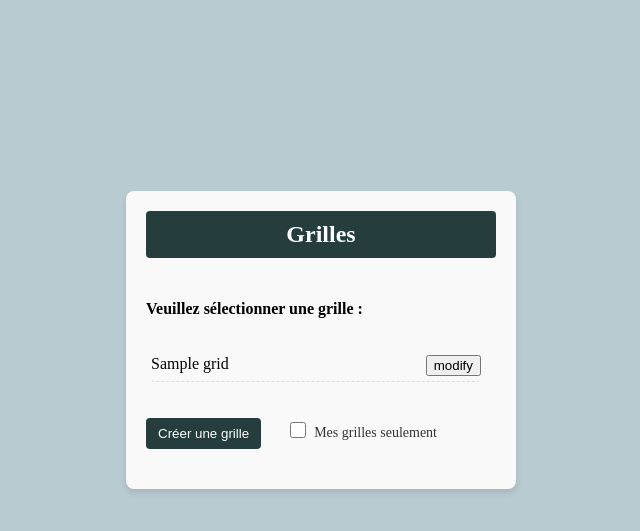
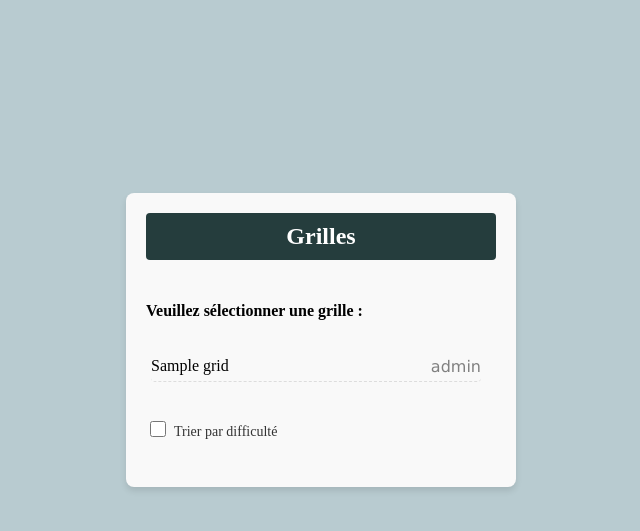
Before and after one commit to sadyanis/Crucy_word, a PHP site: page /Vue/mainmenu.php in a window 1280 px wide. Shown: the part 50-581 px from the top of the page, without its empty margins (319-959 px from the left). Run offline with PHP 8.4, Linux system fonts and the light colour scheme; the visitor is signed in with stand-in values (Sample User, id 1); tables that the repository leaves empty or names only in its code hold one stand-in row (values such as "Sample post").

Commit message:
adding some features

```diff
--- a/Vue/LOGIN/styleLog.css
+++ b/Vue/LOGIN/styleLog.css
@@ -142,7 +142,7 @@
 .row{
     display: flex;
     justify-content: space-between;
-    margin-bottom: 40px;
+    margin-top: 30px;
 }
 .forg{
     color: #333;
@@ -186,7 +186,7 @@
 }
 
  #signupBtn{
-    margin-top: 50px;
+    margin-top: 20px;
      background: #0d9646;
 
 }
--- a/Vue/Script/scriptMainmenu.js
+++ b/Vue/Script/scriptMainmenu.js
@@ -69,10 +69,10 @@
     try {
         const checkbox = document.getElementById('filter-my-grids');
         const gridList = document.getElementById('vertical_indice');
-        fetchGrids();
+
         checkbox.addEventListener('change', () => {
-            const showMyGrids = checkbox.checked;
-            fetchGrids(showMyGrids);
+            const showordered = checkbox.checked;
+            fetchGrids(showordered);
         });
     } catch (error) {
         console.error('Error initializing filter checkbox:', error);
@@ -81,11 +81,15 @@
 
 // Fonction pour récupérer les grilles
 function fetchGrids(filterMyGrids = false) {
-    const url = filterMyGrids ? '../controllers/get_user_grids.php' : '../controllers/get_all_grids.php';
-
-    fetch(url)
-        .then(response => response.json())
+    console.log(filterMyGrids);
+    fetch('../controllers/get_all_grids.php',{
+        method: 'POST',
+        headers: { 'Content-Type': 'application/json' },
+        body: JSON.stringify({ filter: filterMyGrids })
+    })
+        .then(response => response.text())
         .then(data => {
+            data = JSON.parse(data);
             try {
                 updateGridList(data);
             } catch (error) {
@@ -102,9 +106,14 @@
         const gridList = document.getElementById('vertical_indice');
         gridList.innerHTML = ''; // Vider la liste existante
 
+
         if (grids.length > 0) {
             grids.forEach(grid => {
                 const listItem = createGridListItem(grid);
+                const dificulty = document.createElement('span');
+                dificulty.textContent = grid.level;
+                dificulty.classList.add('level');
+                listItem.appendChild(dificulty);
                 gridList.appendChild(listItem);
             });
             addGridClickListeners();
@@ -139,10 +148,31 @@
 function createModifyButton(gridID) {
     try {
         const btn = document.createElement('button');
-        btn.textContent = 'modify';
+        btn.textContent = 'delete';
         btn.addEventListener('click', (event) => {
             event.stopPropagation(); // Empêche le déclenchement d'autres événements sur le <li>
-            console.log('Modifier la grille', gridID);
+            const confirmation = confirm('Voulez-vous vraiment supprimer cette grille ?');
+            if (!confirmation) return;
+            // Envoyer une requête au serveur pour supprimer la grille
+            fetch('../controllers/delete_grid.php', {
+                method: 'POST',
+                headers: {
+                    'Content-Type': 'application/json'
+                },
+                body: JSON.stringify({ id: gridID })
+            }).then(response => response.json())
+                .then(data => {
+                    if (data.success) {
+                        btn.parentElement.remove(); // Supprimer l'élément <li> parent
+                        console.log('Grille supprimée', gridID);
+                    } else {
+                        alert('Erreur lors de la suppression de la grille');
+                    }
+                })
+                .catch(error => {
+                    console.error('Erreur lors de l\'envoi :', error);
+                });
+
         });
         return btn;
     } catch (error) {
--- a/Vue/Style/style2.css
+++ b/Vue/Style/style2.css
@@ -217,8 +217,7 @@
     border-radius: 4px;
     margin-left: 5px;
     cursor: pointer;
-    display: flex;
-    justify-content: space-between;
+
 }
 
 #horizontal_indice li:hover {
@@ -329,3 +328,28 @@
 .checkbox-label:hover {
     color: #007bff; /* Changement de couleur du texte au survol */
 }
+/*  */
+.level{
+    font-family: Verdana, Geneva, Tahoma, sans-serif;
+    color: grey;
+}
+
+.liste_grids{
+    list-style-position: inside;
+    padding-left: 0;
+    margin-left:0 ;
+}
+
+.liste_grids li{
+    display: flex;
+    justify-content: space-between;
+    margin-bottom: 5px;
+    border-bottom: 1px dashed #ddd;
+    padding-bottom: 5px;
+    margin-left: 5px;
+    width: calc(100% - 20px);
+    border-radius: 4px;
+
+    cursor: pointer;
+
+}
--- a/Vue/login.php
+++ b/Vue/login.php
@@ -1,12 +1,7 @@
 <?php
 include "../controllers/AuthController.php" ;
-
  $controler = new AuthController();
  $controler->Login();
 
 
-
-
-
-
 ?>
--- a/Vue/mainmenu.php
+++ b/Vue/mainmenu.php
@@ -1,11 +1,16 @@
 <?php session_start();
-if(!isset($_SESSION["user"])){
-    header("Location: ./LOGIN/login.html");
+if(isset($_SESSION["role"])&& $_SESSION["role"] == "visitor"){
+$role = $_SESSION["role"];
 }
+// if(!isset($_SESSION["user"])){
+//     header("Location: ./LOGIN/login.html");
+// }
+
 
 require_once __DIR__ . '/../model/gridModel.php';
 $model = new GridModel();
 $gridNames = $model->getAllGridNames();
+
 ?>
 
 <!DOCTYPE html>
@@ -13,7 +18,7 @@
 <head>
     <meta charset="UTF-8">
     <meta name="viewport" content="width=device-width, initial-scale=1.0">
-    <link rel="stylesheet" href="./Style/style2.css">
+    <link rel="stylesheet" href="./Style/style2.css?asdsadsad">
     <title>Home</title>
 </head>
 <body>
@@ -26,11 +31,11 @@
             <h4>Veuillez sélectionner une grille :</h4>
             <div class="indications">
 
-                  <ol class="liste_indice" id="vertical_indice">
+                  <ol class="liste_grids" id="vertical_indice">
                     <?php
                      if (!empty($gridNames)) {
                         foreach ($gridNames as $gridName) {
-                            echo "<li data-grid-id=\"" . htmlspecialchars($gridName['gridID']) . "\">" . htmlspecialchars($gridName['gridName']) . "</li>";
+                            echo "<li data-grid-id=\"" . htmlspecialchars($gridName['gridID']) . "\">" . htmlspecialchars($gridName['gridName']) ."<span class=\"level\" >".htmlspecialchars($gridName['level']) . "</span> </li>";
                         }
                     } else {
                         echo "<li>Aucune grille trouvée.</li>";
@@ -39,10 +44,12 @@
                   </ol>
             </div>
             <div class="controls">
+                <?php if($role != "visitor"){ ?>
                 <button class="list_btn" id="add_grid_btn">Créer une grille</button>
+                <?php } ?>
                 <label class="checkbox-label">
                     <input type="checkbox" id="filter-my-grids" />
-                     Mes grilles seulement
+                     Trier par difficulté
                 </label>
             </div>
 
@@ -61,6 +68,12 @@
             <label for="grid_dimension">Dimension :</label>
             <input type="number" id="grid_dimension" name="grid_dimension" min="2" max="21" required>
 
+            <label for="grid_dimension">Difficulté :</label>
+            <select name = "level" id="level" required>
+                <option value="1">Débutant</option>
+                <option value="2">Intermédiaire</option>
+                <option value="3">Expert</option>
+            </select>
             <div class="modal-buttons">
                 <button type="submit" class="submit-btn">Créer</button>
                 <button type="button" id="close_modal" class="cancel-btn">Annuler</button>
--- a/controllers/AuthController.php
+++ b/controllers/AuthController.php
@@ -31,12 +31,17 @@
             if($user){
                 session_start();
                 $_SESSION['user'] = $user['UserID'];
+                $_SESSION['role'] = "user";
                 header("Location: ../Vue/mainmenu.php");
                 exit();
             }else{
                 header("Location: ./LOGIN/login.html");
 
             }
+        }else{
+            session_start();
+            $_SESSION['role'] = 'visitor';
+            header("Location: ../Vue/mainmenu.php");
         }
     }
     public function Logout(){
--- a/controllers/get_all_grids.php
+++ b/controllers/get_all_grids.php
@@ -1,12 +1,15 @@
 <?php
 header('content-type: application/json');
 require_once(__DIR__ . '/../model/gridModel.php');
-session_start();
-$userID = $_SESSION["user"];
+
+$data = json_decode(file_get_contents('php://input'), true);
+$filter = $data['filter'] ;
 $model = new GridModel();
+if($filter === true){
+$grids = $model->getAllGridsByLevel();
+}else{
 $grids = $model->getAllGridNames();
-foreach ($grids as &$grid) {
-    $grid['isOwner'] = ($grid['userID'] === $userID);
 }
+
 echo json_encode($grids);
 ?>
--- a/controllers/save_grid.php
+++ b/controllers/save_grid.php
@@ -22,10 +22,11 @@
     $Dimension = $data['gridDimension'];
     $horizontalHints = $data['horizontalHints'];
     $verticalHints = $data['verticalHints'];
+    $gridLevel = $data['gridLevel'];
 
     $gridModel = new GridModel();
 
-    $grille_id = $gridModel->insertGrid($Dimension, $userID, $grille_name);
+    $grille_id = $gridModel->insertGrid($Dimension,$gridLevel , $userID, $grille_name);
     if (!$grille_id) {
              throw new Exception('Failed to insert grid');
          }
--- a/model/gridModel.php
+++ b/model/gridModel.php
@@ -9,15 +9,27 @@
     }
 
 
-    public function insertGrid($dimension,$UserID,$gridName){
+    public function insertGrid($dimension,$level,$UserID,$gridName){
+         switch($level){
+            case 1:
+                $level = "debutant";
+                break;
+            case 2:
+                $level = "intermediaire";
+                break;
+            case 3:
+                $level = "expert";
+                break;
+         }
         try{
-            $sql ="INSERT INTO grid (dimension, `date`, userID, gridName) VALUES(:dimension, NOW() , :userID, :gridName )";
+            $sql ="INSERT INTO grid (dimension, `level`, `date`, userID, gridName) VALUES(:dimension, :level , NOW() , :userID, :gridName )";
             $stmt = $this->db->prepare($sql);
             $stmt->execute([
 
                 ':dimension'=> $dimension,
                 ':userID'=> $UserID,
                 ':gridName'=> $gridName,
+                ':level'=> $level
             ]);
             return $this->db->lastInsertId();
         }catch(PDOException $e){
@@ -63,7 +75,7 @@
     // à vérifier
     public function getAllGridNames() {
         try {
-            $sql = "SELECT gridName,gridID,userID FROM grid ";
+            $sql = "SELECT gridName,gridID,userID ,`level` FROM grid order by `date` ";
             $stmt = $this->db->prepare($sql);
             $stmt->execute();
             return $stmt->fetchAll(PDO::FETCH_ASSOC); //
@@ -74,11 +86,13 @@
 
 
     // retourne toutes les grilles disponibles
-    public function getAllGrids($userID){
+    public function getAllGridsByLevel(){
         try{
-            $sql = "SELECT gridName FROM grid ";
+            $sql = "SELECT gridName,gridID,userID ,`level` FROM grid ORDER BY
+    `level`";
             $stmt = $this->db->prepare($sql);
-            return $stmt->fetchAll();
+            $stmt->execute();
+            return $stmt->fetchAll(PDO::FETCH_ASSOC);
         }catch(PDOException $e){
             die("ERROR".$e->getMessage());
         }
@@ -145,6 +159,17 @@
             die("ERROR: " . $e->getMessage());
         }
     }
+    public function deleteGrid($gridID){
+        try{
+            $sql = "DELETE FROM grid WHERE gridID = :gridID";
+            $stmt = $this->db->prepare($sql);
+            $stmt->execute([':gridID' => $gridID]);
+            return true;
+        }catch(PDOException $e){
+            die("ERROR: " . $e->getMessage());
+
+        }
+    }
 
 }
 
```
Also changed, not shown: Vue/LOGIN/login.html (+2 -8 lines), Vue/Script/script.js (+18 -0 lines), Vue/home2.php (+5 -3 lines), Vue/play.php (+6 -3 lines), controllers/delete_grid.php (added, +23 -0 lines).
